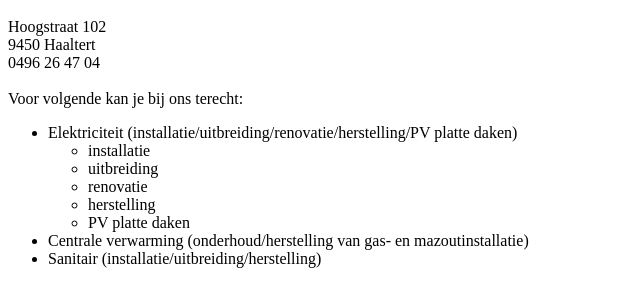
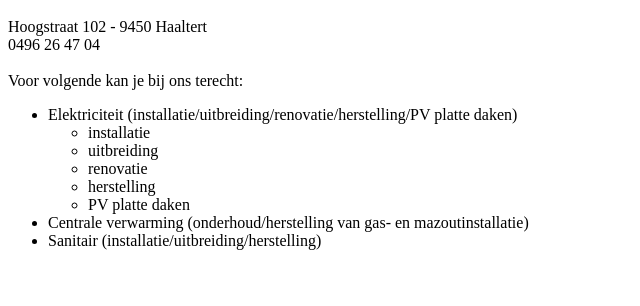
Before and after one commit to MUQProjects/raestechnics, a plain HTML site: page index.html in a window 1280 px wide. Shown: the part 48-354 px from the top of the page, without its empty margins (0-640 px from the left). Drawn offline with Linux system fonts and the light colour scheme.

Commit message:
Update index.html

```diff
--- a/index.html
+++ b/index.html
@@ -4,9 +4,7 @@
   </head>
   <body>
     <h1>RaesTechnics.be</h1>
-    Hoogstraat 102<br>
-    9450 Haaltert<br>
-
+    Hoogstraat 102 - 9450 Haaltert<br>
     0496 26 47 04<br><br>
     Voor volgende kan je bij ons terecht:
     <ul>
```
